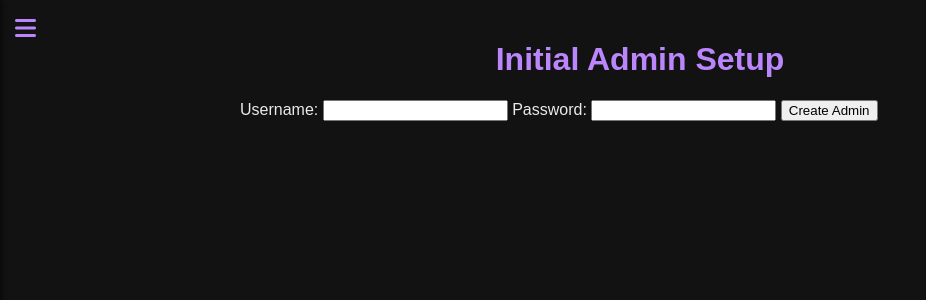
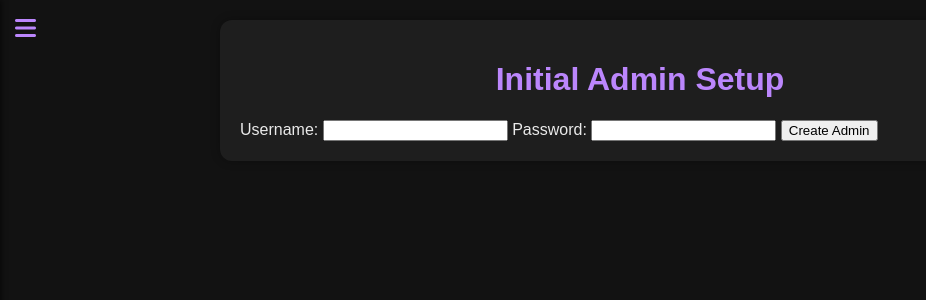
Before and after one commit to viananike/tasks, a Flask app: page /setup in a window 1280 px wide. Shown: the top 300 px of the page, without its empty margins (0-926 px from the left). Run offline with Flask 3, Linux system fonts and the light colour scheme; data that the repository does not hold is empty; some libraries are stand-ins or nearby versions.

Commit message:
"pages in containers"

```diff
--- a/templates/base.html
+++ b/templates/base.html
@@ -17,17 +17,6 @@
         padding: 0;
         min-height: 100vh;
         overflow-x: hidden;
-        display: block;
-    }
-
-    .container {
-        flex-grow: 1;
-        padding: 20px;
-        margin-top: 0;
-        width: 100%;
-        max-width: 800px;
-        margin-left: auto;
-        margin-right: auto;
     }
 
     /* Sidebar Styles */
@@ -70,13 +59,31 @@
         left: 0;
     }
 
+    /* Main content wrapper */
+    .main-content {
+        margin-left: 0;
+        transition: margin-left 0.3s ease;
+        padding: 20px;
+    }
+
+    .sidebar.open ~ .main-content {
+        margin-left: 250px;
+    }
+
+    /* Actual content container */
+    .container {
+        max-width: 800px;
+        margin: 0 auto;
+        padding: 20px;
+        background-color: #1e1e1e;
+        border-radius: 12px;
+        box-shadow: 0 0 10px rgba(0,0,0,0.3);
+    }
+
     h1, h2, h3 {
         text-align: center;
         color: #BB86FC;
     }
-
-    /* Form and table styling remains unchanged... */
-    /* ... */
   </style>
 </head>
 <body>
@@ -101,14 +108,20 @@
     </div>
 
     <!-- Main Content -->
-    <div class="container">
-        {% block content %}{% endblock %}
+    <div class="main-content">
+        <div class="container">
+            {% block content %}{% endblock %}
+        </div>
     </div>
 
     <script>
       // Toggle sidebar open/close
-      document.querySelector('.menu-toggle').addEventListener('click', () => {
-          document.getElementById('sidebar').classList.toggle('open');
+      const menuToggle = document.querySelector('.menu-toggle');
+      const sidebar = document.getElementById('sidebar');
+      const mainContent = document.querySelector('.main-content');
+
+      menuToggle.addEventListener('click', () => {
+          sidebar.classList.toggle('open');
       });
     </script>
 </body>
```
